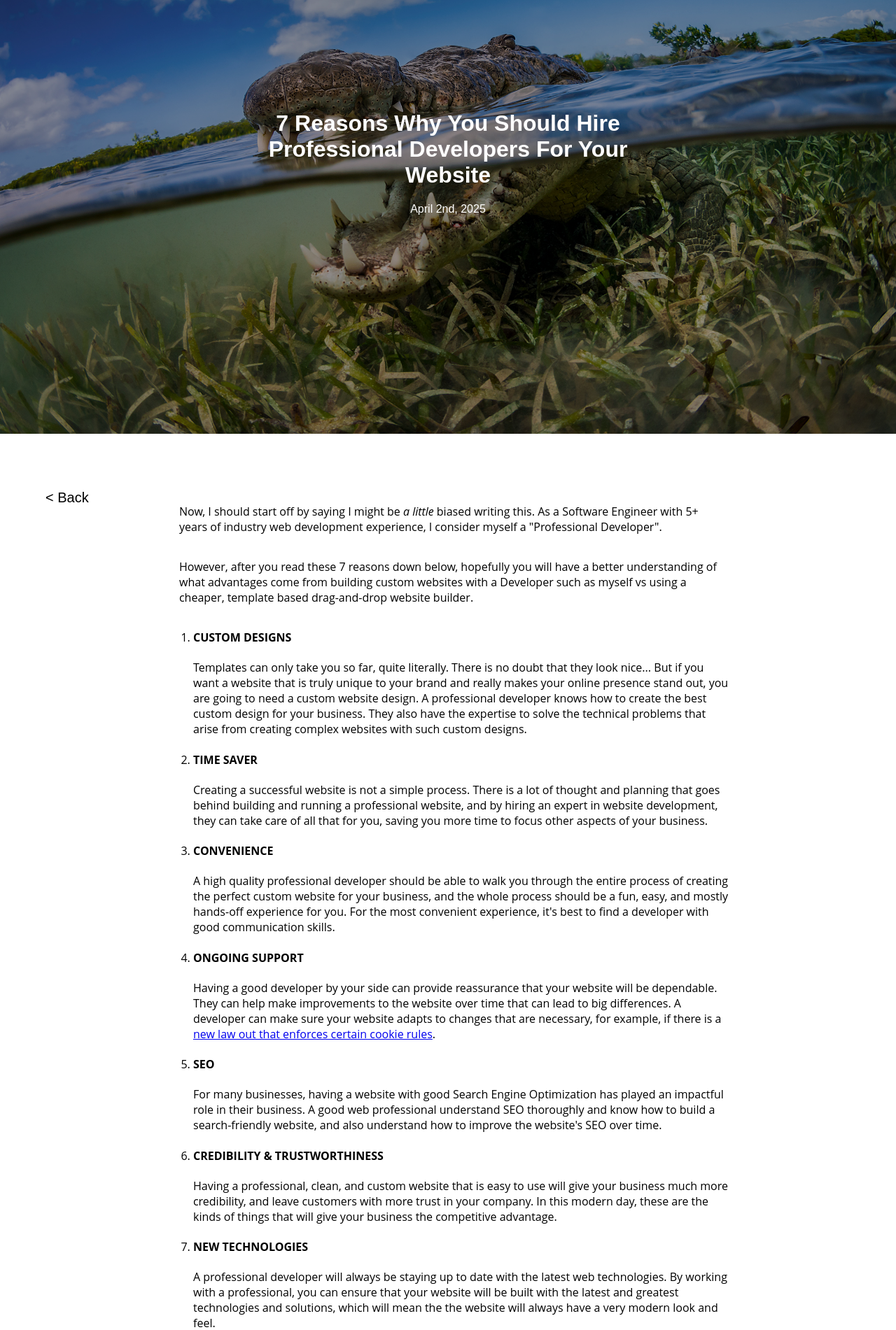
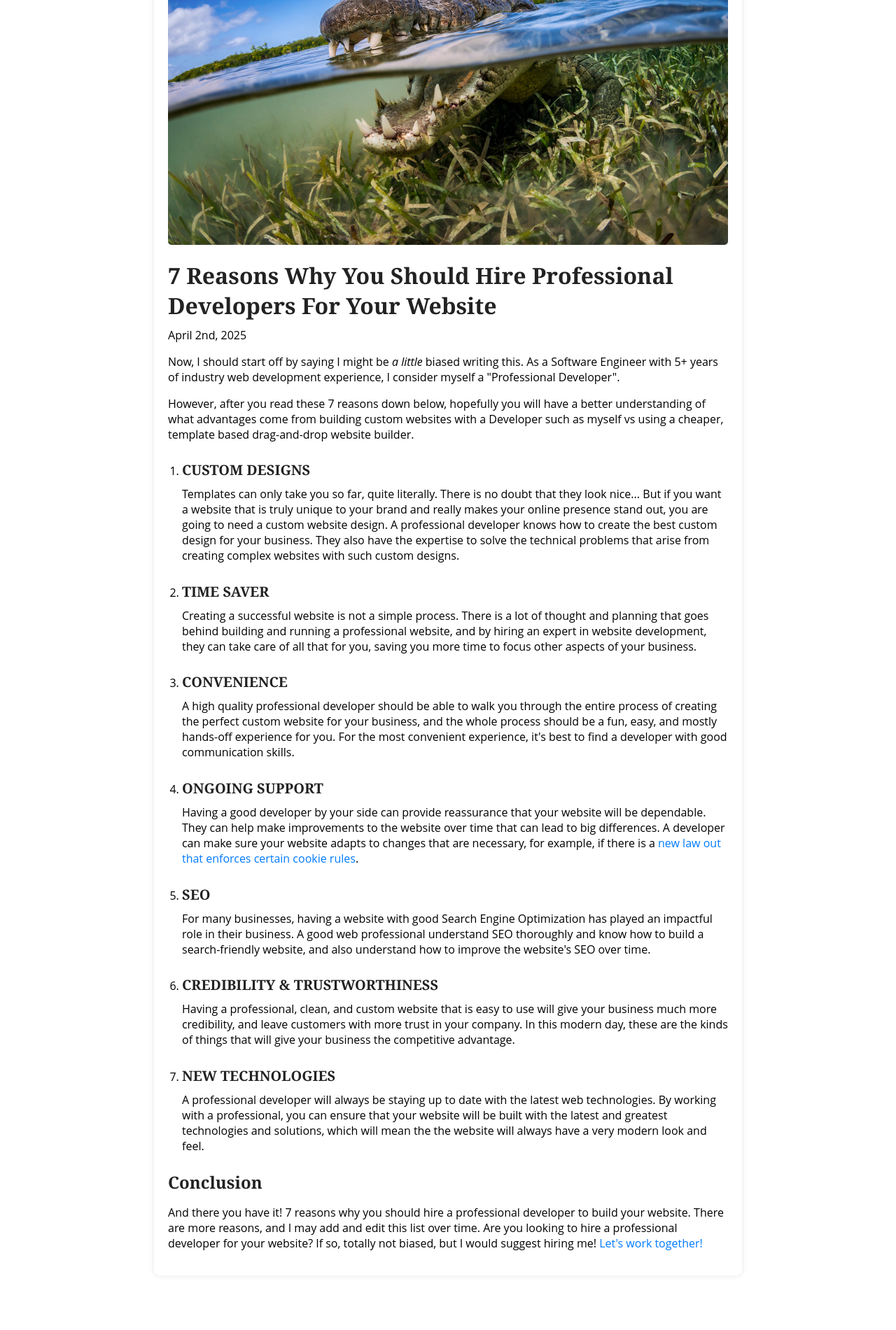
Before and after one commit to sambeckett303/beckettsoftwaresolutions, a Nuxt app: page /blog/7_Reasons_Why_You_Should_Hire_Professional_Developers_For_Your_Website in a window 1280 px wide. Shown: the part 440-2341 px from the top of the page at 70% size. Built offline with nearby package versions, Linux system fonts and the light colour scheme.

Commit message:
Updated other pages to be better for launch

```diff
--- a/components/MyButton.vue
+++ b/components/MyButton.vue
@@ -14,6 +14,7 @@ const props = defineProps({ buttonText: String });
         width: 100%;
         text-align: center;
         box-sizing: border-box;
+        cursor: pointer;
     }
 
     .buttonText {
--- a/components/Offerings.vue
+++ b/components/Offerings.vue
@@ -4,7 +4,7 @@
        <div id="offeringsBg">
             <div id="offeringsGrid">
                 <div class="whiteText">
-                    <h2 style="font-size: 26px;">Websites for $0 down and $100 per month</h2>
+                    <h2 style="font-size: 26px;" class="whiteText">Websites for $0 down and $100 per month</h2>
                     <div style="font-size: 18px;">
                         We offer a professional 5-page small business website with $0 upfront cost starting at $100 a month. Need more pages? We will do custom pricing based on the project. Our plans come with a 12-month minimum contract and include design, development, hosting, unlimited edits, support, and updates.
                     </div>
--- a/components/SectionTitle.vue
+++ b/components/SectionTitle.vue
@@ -19,6 +19,10 @@ const props = defineProps({ title: String });
     width: 50%;
     margin: 0 auto;
     border-radius: 15px;
+
+    h2 {
+        color: #FFFFFF
+    }
 }
 @media only screen and (max-width: 1135px) {
     .sectionTitle {
--- a/layouts/default.vue
+++ b/layouts/default.vue
@@ -238,7 +238,6 @@
 		position: relative;
 		height: 100vh;
 		width: 100%;
-		overflow: hidden;
 	}
 
 	.anchorOutOfSight
--- a/pages/about.vue
+++ b/pages/about.vue
@@ -156,7 +156,7 @@
 		position: absolute;
 		left: 7%;
 	    top: 100px;
-	    width: 47%;
+	    max-width: 44%;
 	}
 	.downArrowArea
 	{
--- a/pages/blog/7_Reasons_Why_You_Should_Hire_Professional_Developers_For_Your_Website.vue
+++ b/pages/blog/7_Reasons_Why_You_Should_Hire_Professional_Developers_For_Your_Website.vue
@@ -1,6 +1,9 @@
 <template>
-	<div style="position: absolute;">
+	<div>
 		<div class="blogPostContainer">
+			<div class="backContainer">
+				<MyButton @click="$router.push('/blog')" button-text="Back"></MyButton>
+			</div>
 			<div style="position: relative;">
 				<img class="mainBlogImage" src="/img/testblog.jpg">
 				<div class="mainBlogImageCover"></div>
@@ -10,8 +13,6 @@
 				</div>
 			</div>
 			<div class="blogContentContainer">
-				<a href="#/blog"><div class="backText">&lt; Back</div></a>
-
 				<p>Now, I should start off by saying I might be <i>a little</i> biased writing this. As a Software Engineer with 5+ years of industry web development experience, I consider myself a "Professional Developer".</p><p>However, after you read these 7 reasons down below, hopefully you will have a better understanding of what advantages come from building custom websites with a Developer such as myself vs using a cheaper, template based drag-and-drop website builder.</p>
 
 				<ol>
@@ -58,110 +59,231 @@
 						</div>
 					</li>
 				</ol>
+				<h3>Conclusion</h3>
 				<p>
-					And there you have it! 7 reasons why you should hire a professional developer to build your website. There are more reasons, and I may add and edit this list over time. Are you looking to hire a professional developer for your website? If so, totally not biased, but I would suggest hiring me! <a href="#/quote">Let's work together!</a>
+					And there you have it! 7 reasons why you should hire a professional developer to build your website. There are more reasons, and I may add and edit this list over time. Are you looking to hire a professional developer for your website? If so, totally not biased, but I would suggest hiring me! <a @click="$router.push('/quote')">Let's work together!</a>
 				</p>
 			</div>
 		</div>
 	</div>
 </template>
 
-<style lang="scss">
+<style lang="scss" scoped>
 body {
-		overflow: auto !important;
-	}
-	.backText
-	{
-		position: absolute;
-	    top: 40px;
-	    left: 65px;
-	    font-family: 'Russo One', sans-serif;
-	    font-size: 20px;
-	    color: #000000;
-	}
-	.blogPostContainer
-	{
-		margin-top: 130px;
-	}
-	.blogTitle
-	{
-		font-family: 'Russo One', sans-serif;
-		text-align: center;
-		position: absolute;
-	    top: 50%;
-	    left: 50%;
-	    transform: translate(-50%, -50%);
-	    color: #FFFFFF;
-	}
-	.mainBlogImage
-	{
-		width: 100%;
-		height: 100vh;
-	}
-	.mainBlogImageCover
-	{
-		position: absolute;
-	    top: 0;
-	    left: 0;
-	    width: 100%;
-	    height: 100vh;
-	    background: black;
-	    opacity: .4;
-	}
-	.blogContentContainer
-	{
-		position: relative;
-
-		p
-		{
-			width: 60%;
-    		margin: 35px auto;
-		}
-		p:first-of-type
-		{
-			padding-top: 60px;
+    font-family: 'Arial', sans-serif;
+    font-size: 16px;
+    line-height: 1.6;
+    color: #333;
+    background-color: #fafafa;
+    margin: 0;
+    padding: 20px;
 }
 
-		ol {
-			width: 60%;
-    		margin: 0 auto;
-		}
+/* Centering Content */
+.blogPostContainer {
+    max-width: 800px; /* Adjust as needed */
+    margin: 0 auto; /* Centers the content */
+    background: #fff; /* Optional: adds a white background */
+    padding: 20px;
+    border-radius: 8px; /* Optional: soft rounded corners */
+    box-shadow: 0 0 10px rgba(0, 0, 0, 0.1); /* Optional: subtle shadow */
 }
 
-	@media only screen and (min-width: 300px) and (max-width: 600px) and (orientation: portrait),
-		   only screen and (min-height: 300px) and (max-height: 600px) and (orientation: landscape)
-	{
-		.blogPostContainer
-		{
-			margin-top: 67px;
-			margin-bottom: 67px;
+.backContainer {
+	margin-top: -10px;
+	padding-bottom: 15px;
+	width: 80px;
 }
-		.mainBlogImage
-		{
-			height: 250px
+
+/* Headings */
+h1, h2, h3, h4, h5, h6 {
+    font-family: 'Georgia', serif;
+    color: #222;
+    margin-bottom: 10px;
 }
-		.mainBlogImageCover
-		{
-			height: 250px;
+
+h1 { font-size: 2em; }
+h2 { font-size: 1.75em; }
+h3 { font-size: 1.5em; }
+h4 { font-size: 1.25em; }
+h5 { font-size: 1.1em; }
+h6 { font-size: 1em; }
+
+/* Paragraphs */
+p {
+    margin-bottom: 15px;
 }
-		.blogTitle
-		{
-			font-size: 11px;
+
+/* Images */
+img {
+    max-width: 100%;
+    height: auto;
+    display: block;
+    margin: 10px 0;
+    border-radius: 5px;
 }
-		.blogContentContainer p {
-    		width: 80%;
+
+/* Links */
+a {
+    color: #007bff;
+    text-decoration: none;
+    transition: color 0.3s ease-in-out;
 }
-    	.blogContentContainer ol {
-    		width: 90%;
+
+a:hover {
+    color: #0056b3;
+	cursor: pointer;
 }
-    	.blogContentContainer p:first-of-type {
-    		padding-top: 22px;
+
+/* Lists */
+ul, ol {
+    padding-left: 20px;
+    margin-bottom: 15px;
 }
-    	.backText
-    	{
-    		top: -17px;
-    		left: 17px;
-    		font-size: 16px;
+
+li {
+    margin-bottom: 5px;
 }
+
+/* Blockquotes */
+blockquote {
+    font-style: italic;
+    padding: 10px 20px;
+    margin: 20px 0;
+    border-left: 4px solid #007bff;
+    background: #f8f9fa;
 }
+
+/* Code Blocks */
+pre {
+    background: #f4f4f4;
+    padding: 10px;
+    border-radius: 5px;
+    overflow-x: auto;
+}
+
+code {
+    font-family: 'Courier New', monospace;
+    background: #eee;
+    padding: 2px 5px;
+    border-radius: 3px;
+}
+
+/* Responsive Design */
+@media (max-width: 768px) {
+    body {
+        padding: 10px;
+    }
+    h1 { font-size: 1.8em; }
+    h2 { font-size: 1.6em; }
+    h3 { font-size: 1.4em; }
+}
+	// body {
+	// 	overflow: auto !important;
+	// }
+	// .backContainer {
+	// 	margin-top: -40px;
+	// 	padding-bottom: 15px;
+	// 	width: 75px;
+	// }
+	// .backText
+	// {
+	// 	position: absolute;
+	//     top: 40px;
+	//     left: 65px;
+	//     font-family: 'Russo One', sans-serif;
+	//     font-size: 20px;
+	//     color: #000000;
+	// }
+	// .blogPostContainer
+	// {
+	// 	margin-top: 130px;
+	// }
+	// .blogTitle
+	// {
+	// 	font-family: 'Russo One', sans-serif;
+	// 	text-align: center;
+	// 	position: absolute;
+	//     top: 50%;
+	//     left: 50%;
+	//     transform: translate(-50%, -50%);
+	//     color: #FFFFFF;
+	// }
+	// .mainBlogImage
+	// {
+	// 	width: 100%;
+	// 	height: 100vh;
+	// }
+	// .mainBlogImageCover
+	// {
+	// 	position: absolute;
+	//     top: 0;
+	//     left: 0;
+	//     width: 100%;
+	//     height: 100vh;
+	//     background: black;
+	//     opacity: .4;
+	// }
+	// .blogContentContainer
+	// {
+	// 	position: relative;
+
+	// 	p
+	// 	{
+	// 		width: 60%;
+    // 		margin: 35px auto;
+	// 	}
+	// 	h3 {
+	// 		width: 60%;
+	// 	}
+	// 	p:first-of-type
+	// 	{
+	// 		padding-top: 60px;
+	// 	}
+
+	// 	ol {
+	// 		width: 60%;
+    // 		margin: 0 auto;
+	// 	}
+	// }
+
+	// @media only screen and (min-width: 300px) and (max-width: 600px) and (orientation: portrait),
+	// 	   only screen and (min-height: 300px) and (max-height: 600px) and (orientation: landscape)
+	// {
+	// 	.blogPostContainer
+	// 	{
+	// 		margin-top: 67px;
+	// 		margin-bottom: 67px;
+	// 	}
+	// 	.mainBlogImage
+	// 	{
+	// 		height: 250px
+	// 	}
+	// 	.mainBlogImageCover
+	// 	{
+	// 		height: 250px;
+	// 	}
+	// 	.blogTitle
+	// 	{
+	// 		font-size: 11px;
+	// 	}
+	// 	.blogContentContainer p {
+    // 		width: 80%;
+    // 	}
+	// 	.blockContentContainer h3 {
+	// 		width: 80%;
+	// 	}
+    // 	.blogContentContainer ol {
+    // 		width: 90%;
+    // 	}
+    // 	.blogContentContainer p:first-of-type {
+    // 		padding-top: 22px;
+    // 	}
+    // 	.backText
+    // 	{
+    // 		top: -17px;
+    // 		left: 17px;
+    // 		font-size: 16px;
+    // 	}
+	// }
 </style>
--- a/pages/index.vue
+++ b/pages/index.vue
@@ -7,7 +7,7 @@
 						<span v-for="(item, index) in 'Hello&nbsp;there!'" class="char" :style="`--char-index: ${index};`">{{ item }}</span>
 					</h1>
 					<div class="headline2">
-						We build innovative web solutions tailored to your unique needs -- Handcrafted websites, superior results, starting at just $100 per month
+						We build innovative web solutions tailored to your unique needs -- Handcrafted websites with superior results
 					</div>
 				</div>
 			</div>
@@ -281,7 +281,7 @@ export default {
 		margin-top: 1.875rem;
 		color: #656565;
 		display: block;
-		font-size: 1.3rem;
+		font-size: 1.1rem;
 	}
 	.char {
 		display: inline-block;
@@ -347,6 +347,7 @@ export default {
 	.headline
 	{
 		font-size: 36px;
+		color: #FFFFFF
 	}
 	.headline2
 	{
--- a/pages/work.vue
+++ b/pages/work.vue
@@ -54,51 +54,51 @@ export default
         startY: null,
         workTiles:
         [
+            // {
+            //     title: 'Seagate Technologies',
+			// 	   top: 'calc(50% - 150px)',
+			// 	   left: 'calc(50% - 275px)',
+            //     hovering: false,
+            //     description: 'I worked full time at Seagate for 7 years. I worked on various web based projects during my time here.<br><br>Was the lead architect and technical developer of building a completely re-designed and modernized version of a large single page application interface used for monitoring and configuring data storage systems.<br><br>I am now working on a new project, helping build out a Node.js microservices backend for a unified data experience.',
+            //     descriptionTop: '205px',
+            //     logoClass: 'seagateWork'
+            // },
             {
-                title: 'Seagate Technologies',
-                top: 'calc(50% - 150px)',
+                title: 'Thrush Designs',
+				top: 'calc(50% - 150px)',
                 left: 'calc(50% - 275px)',
                 hovering: false,
-                description: 'I worked full time at Seagate for 7 years. I worked on various web based projects during my time here.<br><br>Was the lead architect and technical developer of building a completely re-designed and modernized version of a large single page application interface used for monitoring and configuring data storage systems.<br><br>I am now working on a new project, helping build out a Node.js microservices backend for a unified data experience.',
-                descriptionTop: '205px',
-                logoClass: 'seagateWork'
-            },
-            {
-                title: 'Thrush Designs',
-                top: 'calc(50% - 150px)',
-                left: 'calc(50% - 100px)',
-                hovering: false,
-                description: 'A Seattle based artist with amazing and creative art products, often plant-based artwork. The site is a portfolio that showcases her various categories of artwork, along with an online store where she can sell her current projects. Includes an administration page where all the site content and orders can be managed.<br><br>This project has not quite been launched "live" yet, as we are still in the process of defining her products and updating her pictures before we link the site to her domain.',
+                description: 'A Seattle based artist with amazing and creative art products, often plant-based artwork. The site is a portfolio that showcases her various categories of artwork, along with an online store where she can sell her current projects. Includes an administration page where all the site content and orders can be managed.<br><br>Check out this project live at <a href="https://www.thrushdesigns.art">ThrushDesigns.art</a>.',
                 descriptionTop: '260px',
                 logoClass: 'thrushWork'
             },
             {
                 title: 'B-Rad Customs',
-                top: '50%',
-                left: 'calc(50% - 189px)',
+				top: 'calc(50% - 150px)',
+                left: 'calc(50% - 100px)',
                 hovering: false,
-                description: 'A custom metal fabrication shop located out of Cedaredge, Colorado. The site features a photo gallery of all his previous work, categorized by their two channels of work: Vehicles and Art. The site also has an online store, where users can buy his various vehicle and/or artwork products. This particular site uses PayPal for the checkout process. The site includes a custom administration page I have built where all the site content, including the slideshow images, reviews, gallery projects, store products, and orders can be managed.<br><br>You can check out this project live over at <a href="https://www.kozacustoms.com">KozaCustoms.com</a>',
+                description: 'A custom metal fabrication shop located out of Cedaredge, Colorado. The site features a photo gallery of all his previous work, categorized by their two channels of work: Vehicles and Art. The site also has an online store, where users can buy his various vehicle and/or artwork products. This particular site uses PayPal for the checkout process. The site includes a custom administration page I have built where all the site content, including the slideshow images, reviews, gallery projects, store products, and orders can be managed.<br><br>You can check out this project live over at <a href="https://b-rad-customs.netlify.app/">b-rad-customs.netlify.app.com</a>',
                 descriptionTop: '235px',
-                logoClass: 'kozaWork'
+                // logoClass: 'kozaWork'
             },
             {
                 title: 'North Pole Lighting',
-                top: 'calc(50% - 150px)',
-                left: 'calc(50% + 75px)',
+				top: '50%',
+                left: 'calc(50% - 189px)',
                 hovering: false,
                 descriptionTop: '260px',
                 description: 'A simple but effective one-page website for a holiday season lighting company that features some fun graphics and showcases some of their work. Includes the ability for potential customers to easily email the business owner with a quote request.<br><br>You can check out this project live over at <a href="https://www.northpolelightingcompany.com">NorthPoleLightingCompany.com</a>',
                 logoClass: 'nplcWork'
             },
-            {
-                title: 'Universal Studios',
-                top: '50%',
-                left: 'calc(50% - 12px)',
-                hovering: false,
-                descriptionTop: '260px',
-                description: 'Worked together with Universal Studios where I was writing backend Node.js code that supported the theme parks and resorts in Orlando, Hollywood, and Japan.<br><br>This was an excellent experience and got exposed to several new technologies and processes. I worked on several projects including Third Tier Express, Mobile Food and Drink Orders, and repo containerization migration.',
-                logoClass: 'universalWork'
-            }
+            // {
+            //     title: 'Universal Studios',
+            //     top: '50%',
+            //     left: 'calc(50% - 12px)',
+            //     hovering: false,
+            //     descriptionTop: '260px',
+            //     description: 'Worked together with Universal Studios where I was writing backend Node.js code that supported the theme parks and resorts in Orlando, Hollywood, and Japan.<br><br>This was an excellent experience and got exposed to several new technologies and processes. I worked on several projects including Third Tier Express, Mobile Food and Drink Orders, and repo containerization migration.',
+            //     logoClass: 'universalWork'
+            // }
         ],
         isMobile: false,
         zoomAnimation: '',
@@ -566,6 +566,9 @@ export default
 	@media only screen and (min-width: 300px) and (max-width: 600px) and (orientation: portrait),
 		   only screen and (min-height: 300px) and (max-height: 600px) and (orientation: landscape)
 	{
+		#pageContainer {
+			overflow: hidden;
+		}
 		#workContainer
 		{
 			transform: scale(.7);
```
Lines whose indentation alone changed are shown as unchanged.
